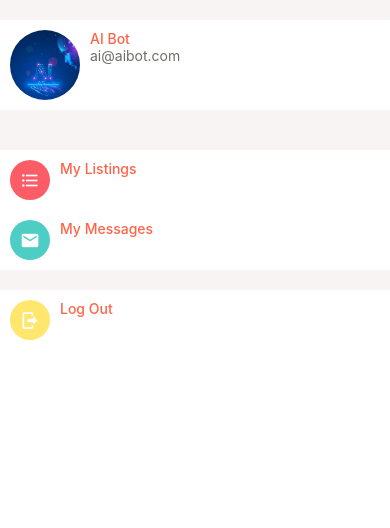
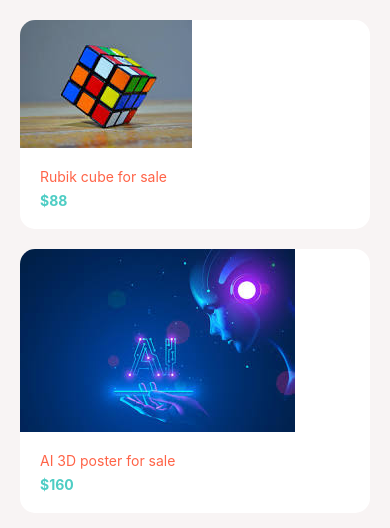
Before and after one commit to rameshwarsingh11/market-place, a React Native app: screen / in a window 390 px wide. Shown: the top 528 px of the page. Built offline with nearby package versions, Linux system fonts and the light colour scheme.

Commit message:
ListScreen component added

```diff
--- a/App.js
+++ b/App.js
@@ -11,9 +11,10 @@
 import Icon from "./app/components/Icon";
 import ListItem from "./app/components/ListItem";
 import AccountScreen from "./app/screens/AccountScreen";
+import ListingsScreen from "./app/screens/ListingsScreen";
 
 export default function App() {
-  return <AccountScreen />;
+  return <ListingsScreen />;
 }
 const containerStyle = { backgroundColor: "orange" };
 const styles = StyleSheet.create({
--- a/app/components/Screen.js
+++ b/app/components/Screen.js
@@ -1,9 +1,13 @@
 import React from "react";
 import Constants from "expo-constants";
-import { SafeAreaView, StyleSheet } from "react-native";
+import { SafeAreaView, StyleSheet, View } from "react-native";
 
 function Screen({ children, style }) {
-  return <SafeAreaView style={[styles.screen, style]}>{children}</SafeAreaView>;
+  return (
+    <SafeAreaView style={[styles.screen, style]}>
+      <View style={style}>{children}</View>
+    </SafeAreaView>
+  );
 }
 const styles = StyleSheet.create({
   screen: {
--- /dev/null
+++ b/app/screens/ListingsScreen.js
@@ -0,0 +1,44 @@
+import React from "react";
+import Screen from "../components/Screen";
+import { FlatList, StyleSheet } from "react-native";
+import Card from "../components/Card";
+import colors from "../config/colors";
+
+const listings = [
+  {
+    id: 1,
+    title: "Rubik cube for sale",
+    price: 88,
+    image: require("../assets/rubik.png"),
+  },
+  {
+    id: 1,
+    title: "AI 3D poster for sale",
+    price: 160,
+    image: require("../assets/poster.png"),
+  },
+];
+function ListingsScreen(props) {
+  return (
+    <Screen style={styles.screen}>
+      <FlatList
+        data={listings}
+        keyExtractor={(listing) => listing.id.toString()}
+        renderItem={({ item }) => (
+          <Card
+            title={item.title}
+            subTitle={"$" + item.price}
+            image={item.image}
+          />
+        )}
+      ></FlatList>
+    </Screen>
+  );
+}
+const styles = StyleSheet.create({
+  screen: {
+    padding: 20,
+    backgroundColor: colors.light,
+  },
+});
+export default ListingsScreen;
```
